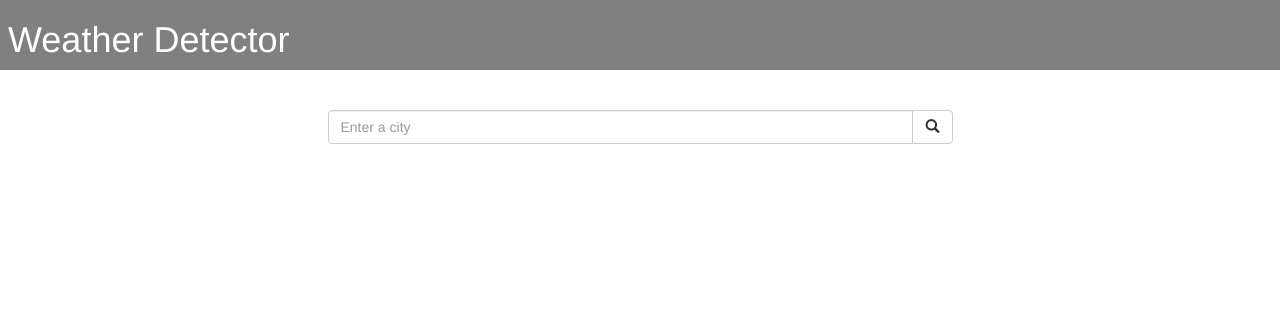
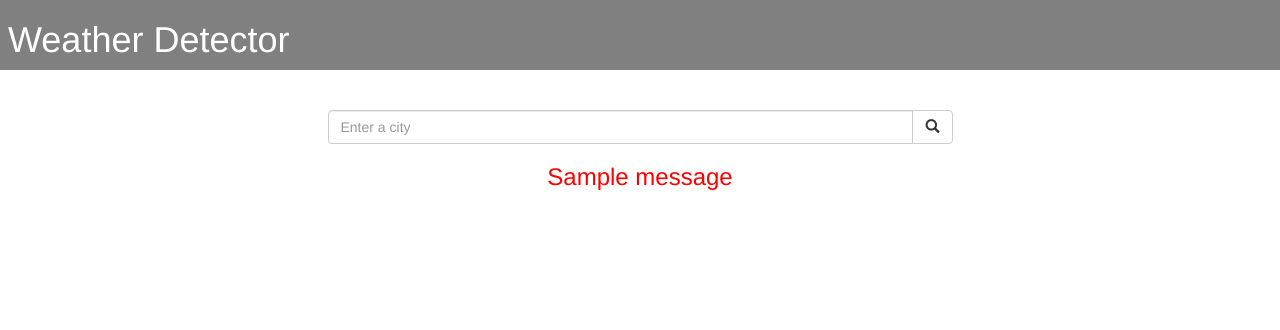
Before and after one commit to FranciscoGreenaway/DjangoWeatherDetector, a Django app: page / in a window 1280 px wide. Shown: the top 330 px of the page. Run offline with Django 4.2, Linux system fonts and the light colour scheme; tables that the repository leaves empty hold one stand-in row (values such as "Sample post"); one stand-in notice (Sample message) is shown; some libraries are stand-ins or nearby versions.

Commit message:
Render error messages when they occur.

```diff
--- a/templates/index.html
+++ b/templates/index.html
@@ -34,12 +34,15 @@
         </div>
     </form>
 </div>
-
+{% for message in messages %}
+    <h3 style="text-align: center; color: red">{{ message }}</h3>
+{% endfor %}
 <div class="row">
     {% if data %}
         <div class="col-md-6 col-md-offset-3">
+
             <h3>City: {{ city }} </h3>
-            <h3>Country code : {{ data.country_code }}</h3>
+            <h4>Country code : {{ data.country_code }}</h4>
             <h5>Coordinate : {{ data.coordinate }}</h5>
             <h5>Description : {{ data.description }}</h5>
             <h5>Feels Like : {{ data.feels_like }}</h5>
```
